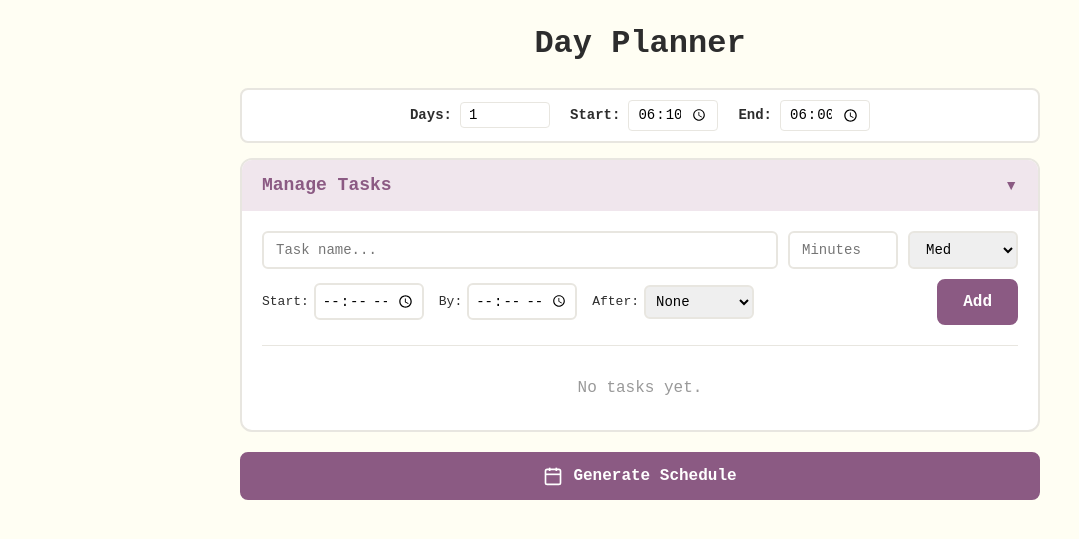
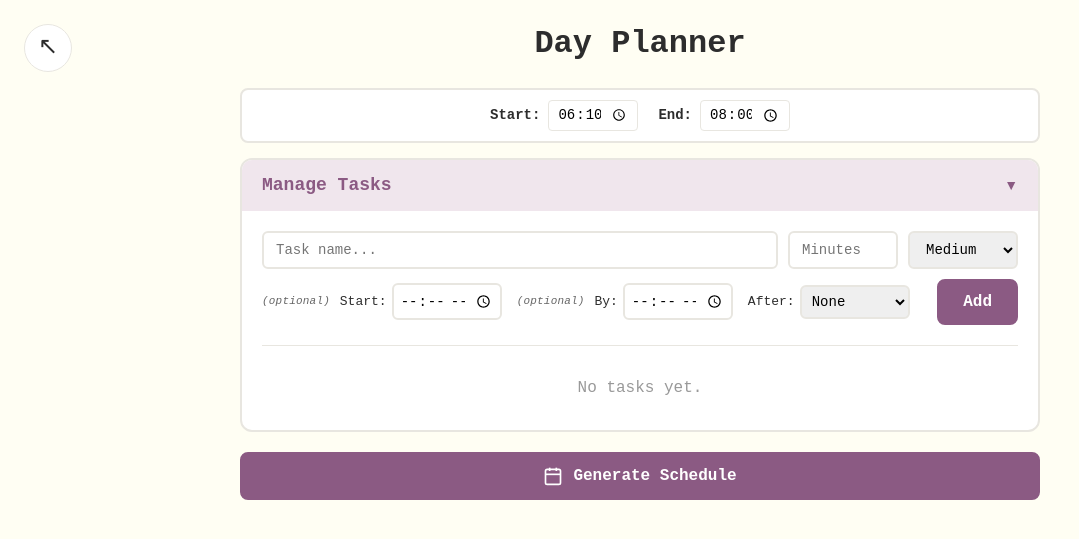
Before and after one commit to Lem0naise/website, a Jekyll site: the page planyourday/index.html, which Jekyll copies as it is, in a window 1280 px wide. Shown: the top 539 px of the page, without its empty margins (0-1079 px from the left). Built offline with Jekyll 4.4.1, drawn with Linux system fonts in a browser that asks for light colours; some web fonts are replaced; some of the changed lines change nothing that is shown.

Commit message:
Enhance Day Planner functionality with task editing, improved UI elements, and error handling; add utility classes for better styling

```diff
--- a/planyourday/day.js
+++ b/planyourday/day.js
@@ -1,10 +1,11 @@
-// Day Planner Application
+// Day Planner Application - Single Day Optimized
 const STORAGE_KEY = 'dayPlannerTasks';
 
 class DayPlanner {
     constructor() {
         this.tasks = [];
         this.currentSchedule = null;
+        this.editingTaskId = null;
         this.loadTasks();
         this.initializeUI();
     }
@@ -22,14 +23,23 @@
         this.generateScheduleBtn = document.getElementById('generate-schedule-btn');
         this.scheduleDisplay = document.getElementById('schedule-display');
         this.statusMessage = document.getElementById('status-message');
-        this.daysAheadInput = document.getElementById('days-ahead');
         this.generateBtnText = document.getElementById('generate-btn-text');
 
-        // New UI Elements
+        // Time Layout Elements
         this.dayStartInput = document.getElementById('day-start');
         this.dayEndInput = document.getElementById('day-end');
         this.panelToggle = document.getElementById('panel-toggle');
         this.taskPanel = document.getElementById('task-panel');
+
+        // Cleanup HTML elements if needed
+        const multiDayElements = ['days-ahead', 'future-start-group', 'task-day-group'];
+        multiDayElements.forEach(id => {
+            const el = document.getElementById(id);
+            if (el) {
+                el.parentElement.style.display = 'none';
+                if(el.classList.contains('c-group')) el.style.display = 'none';
+            }
+        });
 
         // Set Default Start Time to Current Time
         const now = new Date();
@@ -44,7 +54,6 @@
 
         this.generateScheduleBtn.addEventListener('click', () => this.generateSchedule());
 
-        // Toggle Logic
         this.panelToggle.addEventListener('click', () => {
             this.taskPanel.classList.toggle('minimized');
         });
@@ -69,19 +78,50 @@
             if (d <= s + duration) return this.showStatus('Deadline is too tight', 'error');
         }
 
-        const task = {
-            id: Date.now(),
+        const taskData = {
             name, duration, priority,
             startTime: startTime || null,
             deadline: deadline || null,
             afterTaskId: afterTaskId || null
         };
 
-        this.tasks.push(task);
+        if (this.editingTaskId) {
+            const index = this.tasks.findIndex(t => t.id === this.editingTaskId);
+            if (index !== -1) {
+                this.tasks[index] = { ...this.tasks[index], ...taskData };
+                this.showStatus('Task updated', 'success');
+            }
+            this.editingTaskId = null;
+            this.addTaskBtn.textContent = 'Add';
+        } else {
+            this.tasks.push({
+                id: Date.now(),
+                ...taskData
+            });
+            this.showStatus('Task added', 'success');
+        }
+
         this.saveTasks();
         this.renderTasks();
         this.clearInputs();
-        this.showStatus('Task added', 'success');
+    }
+
+    editTask(id) {
+        const task = this.tasks.find(t => t.id === id);
+        if (!task) return;
+
+        this.taskNameInput.value = task.name;
+        this.taskDurationInput.value = task.duration;
+        this.taskPrioritySelect.value = task.priority;
+        this.taskStartTimeInput.value = task.startTime || '';
+        this.taskDeadlineInput.value = task.deadline || '';
+        this.taskAfterSelect.value = task.afterTaskId || '';
+
+        this.editingTaskId = id;
+        this.addTaskBtn.textContent = 'Update';
+
+        this.taskPanel.classList.remove('minimized');
+        this.taskNameInput.focus();
     }
 
     clearInputs() {
@@ -90,15 +130,28 @@
         this.taskStartTimeInput.value = '';
         this.taskDeadlineInput.value = '';
         this.taskAfterSelect.value = '';
+
+        if (this.editingTaskId) {
+            this.editingTaskId = null;
+            this.addTaskBtn.textContent = 'Add';
+        }
         this.taskNameInput.focus();
     }
 
     timeToMinutes(timeStr) {
-        const [hours, minutes] = timeStr.split(':').map(Number);
+        if (!timeStr) return 0;
+        const parts = timeStr.split(':');
+        if (parts.length < 2) return 0;
+
+        const hours = Number(parts[0]);
+        const minutes = Number(parts[1]);
+
+        if (isNaN(hours) || isNaN(minutes)) return 0;
         return hours * 60 + minutes;
     }
 
     minutesToTime(minutes) {
+        if (isNaN(minutes)) return "00:00";
         const hours = Math.floor(minutes / 60);
         const mins = minutes % 60;
         return `${hours.toString().padStart(2, '0')}:${mins.toString().padStart(2, '0')}`;
@@ -106,6 +159,7 @@
 
     removeTask(id) {
         this.tasks = this.tasks.filter(task => task.id !== id);
+        if (this.editingTaskId === id) this.clearInputs();
         this.saveTasks();
         this.renderTasks();
     }
@@ -124,14 +178,17 @@
             if (task.startTime) badges += `<span class="constraint-badge">@${task.startTime}</span>`;
             if (task.deadline) badges += `<span class="constraint-badge"><${task.deadline}</span>`;
 
+            const isEditing = this.editingTaskId === task.id ? 'style="border-color:var(--accent); background-color:var(--accent-soft);"' : '';
+
             return `
-                <div class="task-item">
+                <div class="task-item" ${isEditing}>
                     <div class="task-priority-badge ${task.priority}"></div>
                     <div class="task-info">
                         <span class="task-name">${task.name}</span>
-                        <div style="display:flex; gap:4px;">${badges}</div>
+                        <div style="display:flex; gap:4px; flex-wrap:wrap;">${badges}</div>
                     </div>
                     <span class="task-duration">${task.duration}m</span>
+                    <button class="task-remove" style="color:var(--accent); border-color:var(--accent);" onclick="planner.editTask(${task.id})">✎</button>
                     <button class="task-remove" onclick="planner.removeTask(${task.id})">✕</button>
                 </div>
             `;
@@ -141,79 +198,94 @@
     generateSchedule() {
         if (this.tasks.length === 0) return this.showStatus('Add tasks first', 'error');
 
-        const daysAhead = parseInt(this.daysAheadInput.value) || 1;
+        const generationSeed = Date.now();
 
-        // 1. Get Start/End Times from Inputs
-        const startDayMin = this.timeToMinutes(this.dayStartInput.value);
-        const endDayMin = this.timeToMinutes(this.dayEndInput.value);
+        let startDayMin = this.timeToMinutes(this.dayStartInput.value);
+        // Default to now if empty (avoid NaN)
+        if (!this.dayStartInput.value) {
+            const now = new Date();
+            startDayMin = now.getHours() * 60 + now.getMinutes();
+        }
+
+        let endDayMin = this.timeToMinutes(this.dayEndInput.value);
+        if (!this.dayEndInput.value) endDayMin = 18 * 60;
 
         if (startDayMin >= endDayMin) {
             return this.showStatus('Start time must be before End time', 'error');
         }
 
-        const minutesPerDay = endDayMin - startDayMin;
-        const totalAvailable = minutesPerDay * daysAhead;
-        const totalTaskDuration = this.tasks.reduce((sum, t) => sum + t.duration, 0);
+        const totalAvailable = endDayMin - startDayMin;
+        const totalTaskDuration = this.tasks.reduce((sum, t) => sum + (t.duration || 0), 0);
 
-        // 2. ERROR CHECK: Do tasks fit?
+        let dailySlack = 0;
+        let isCrunchMode = false;
+
         if (totalTaskDuration > totalAvailable) {
-            return this.showStatus(`Impossible! Tasks: ${totalTaskDuration}m. Available: ${totalAvailable}m.`, 'error');
+            isCrunchMode = true;
+            dailySlack = 0;
+        } else {
+            dailySlack = totalAvailable - totalTaskDuration;
         }
 
-        // 3. Minimize Modal & Change Text
         this.taskPanel.classList.add('minimized');
+        const isRegen = this.generateBtnText.textContent.includes("Regenerate");
         this.generateBtnText.textContent = "Regenerate Schedule";
 
-        const schedules = [];
-        for (let day = 0; day < daysAhead; day++) {
-            const date = new Date();
-            date.setDate(date.getDate() + day);
+        const schedule = this.runScheduler(
+            new Date(),
+            this.tasks,
+            startDayMin,
+            endDayMin,
+            dailySlack,
+            isCrunchMode,
+            generationSeed
+        );
 
-            // Calculate specific start time for Today vs Future days
-            let dayStart = startDayMin;
-            if (day === 0) {
-                 // For today, ensure we don't schedule in the past if user left input as default
-                 // But strictly respecting the input is better UX usually.
-                 // We use the input value provided.
+        this.renderSchedule(schedule);
+
+        if (schedule.droppedTasks.length > 0) {
+            const names = schedule.droppedTasks.join(', ');
+            this.showStatus(`Warning: Could not fit: ${names}`, 'warning', 6000);
+        } else if (isCrunchMode) {
+            this.showStatus('Tight schedule! Prioritized High Priority & Short tasks.', 'warning');
         } else {
-                // For future days, usually start at 9am, but let's stick to the user input for consistency
-                // OR default to 9am if input is "now".
-                // Let's stick to the user's defined "Start Time" for all days for consistency.
+            const msg = isRegen ? 'Schedule reshuffled!' : 'Schedule generated successfully!';
+            this.showStatus(msg, 'success');
+        }
     }
 
-            const schedule = this.createDaySchedule(date, day, daysAhead, dayStart, endDayMin);
-            schedules.push(schedule);
-        }
+    runScheduler(date, allTasks, startOfDayMinutes, endOfDayMinutes, slackBudget, isCrunchMode, seed) {
+        // Sanitize tasks
+        const validTasks = allTasks.filter(t => t && !isNaN(t.duration) && t.duration > 0);
 
-        this.renderSchedule(schedules);
-        this.showStatus('Schedule generated!', 'success');
-    }
+        const fixedTimeTasks = validTasks.filter(t => t.startTime);
+        const deadlineTasks = validTasks.filter(t => t.deadline && !t.startTime);
+        const flexibleTasks = validTasks.filter(t => !t.startTime && !t.deadline);
 
-    createDaySchedule(date, dayIndex, totalDays, startOfDayMinutes, endOfDayMinutes) {
-        const seed = Date.now() + dayIndex;
+        const priorityWeight = { high: 3, medium: 2, low: 1 };
 
-        // Distribute tasks
-        const tasksPerDay = Math.ceil(this.tasks.length / totalDays);
-        const startIndex = dayIndex * tasksPerDay;
-        const endIndex = Math.min(startIndex + tasksPerDay, this.tasks.length);
-        let dayTasks = this.tasks.slice(startIndex, endIndex);
-
-        const fixedTimeTasks = dayTasks.filter(t => t.startTime);
-        const deadlineTasks = dayTasks.filter(t => t.deadline && !t.startTime);
-        const flexibleTasks = dayTasks.filter(t => !t.startTime && !t.deadline);
-
-        // Sort flexible tasks
-        const priorityWeight = { high: 3, medium: 2, low: 1 };
         flexibleTasks.sort((a, b) => {
             const pDiff = priorityWeight[b.priority] - priorityWeight[a.priority];
-            return pDiff + ((this.seededRandom(seed + a.id) - 0.5) * 0.5);
+            if (pDiff !== 0) return pDiff;
+
+            if (isCrunchMode) {
+                return a.duration - b.duration;
+            } else {
+                return (this.seededRandom(seed + a.id) - 0.5);
+            }
         });
 
         const blocks = [];
         const scheduledTaskIds = new Set();
         const scheduledTaskEndTimes = new Map();
+        let droppedTasks = [];
 
         const addBlock = (task, start) => {
+            // Safety check for start time
+            if (isNaN(start)) {
+                console.error("Attempted to add block with NaN start", task);
+                return;
+            }
             blocks.push({
                 type: 'task', startTime: start, duration: task.duration,
                 name: task.name, priority: task.priority
@@ -236,7 +308,9 @@
         };
 
         const findFirstSlot = (duration, minStartTime) => {
-            let candidateStart = Math.max(minStartTime, startOfDayMinutes);
+            let safeMin = isNaN(minStartTime) ? startOfDayMinutes : minStartTime;
+            let candidateStart = Math.max(safeMin, startOfDayMinutes);
+
             if (isRangeFree(candidateStart, duration)) return candidateStart;
 
             for (const block of blocks) {
@@ -251,19 +325,25 @@
         fixedTimeTasks.forEach(task => {
             const start = this.timeToMinutes(task.startTime);
             if (start >= startOfDayMinutes) addBlock(task, start);
+            else droppedTasks.push(task.name);
         });
 
         // 2. Deadline Tasks
         deadlineTasks.forEach(task => {
             const deadline = this.timeToMinutes(task.deadline);
             const slot = findFirstSlot(task.duration, startOfDayMinutes);
-            if (slot !== null && (slot + task.duration) <= deadline) addBlock(task, slot);
+            if (slot !== null && (slot + task.duration) <= deadline) {
+                addBlock(task, slot);
+            } else {
+                droppedTasks.push(task.name);
+            }
         });
 
-        // 3. Flexible Tasks with Break Probability
+        // 3. Flexible Tasks
         let tasksRemaining = [...flexibleTasks];
         let stuckCounter = 0;
-        const BREAK_CHANCE = 0.3; // 30% chance to take a break before a task
+        const BREAK_CHANCE = 0.3;
+        let currentBudget = slackBudget;
 
         while (tasksRemaining.length > 0 && stuckCounter < tasksRemaining.length * 2) {
             const task = tasksRemaining.shift();
@@ -273,7 +353,7 @@
             if (task.afterTaskId) {
                 if (scheduledTaskIds.has(parseInt(task.afterTaskId))) {
                     earliestStart = scheduledTaskEndTimes.get(parseInt(task.afterTaskId));
-                } else if (dayTasks.find(t => t.id == task.afterTaskId)) {
+                } else if (validTasks.find(t => t.id == task.afterTaskId)) {
                     dependencyMet = false;
                 }
             }
@@ -284,22 +364,32 @@
                 continue;
             }
 
-            // --- BREAK LOGIC ---
-            // Roll dice. If we want a break, try to schedule Task duration + 15 min buffer
-            // If that fits, we add the task at (slot + 15).
-            // If it doesn't fit, we fall back to normal scheduling.
             let scheduled = false;
-            if (this.seededRandom(seed + task.id + stuckCounter) < BREAK_CHANCE) {
-                const breakDuration = 15;
-                const slotWithBreak = findFirstSlot(task.duration + breakDuration, earliestStart);
 
+            // --- Break Scheduling ---
+            const wantBreak = this.seededRandom(seed + task.id + stuckCounter) < BREAK_CHANCE;
+
+            if (wantBreak && currentBudget >= 15) {
+                const options = [];
+                if (currentBudget >= 15) options.push(15);
+                if (currentBudget >= 30) options.push(30);
+                if (currentBudget >= 45) options.push(45);
+                if (currentBudget >= 60) options.push(60);
+
+                // FIX: Use numeric seed offset instead of string concatenation
+                // "brk" string was causing NaN in seededRandom math
+                const pickIndex = Math.floor(this.seededRandom(seed + task.id + 999) * options.length);
+                const breakDur = options[pickIndex];
+
+                const slotWithBreak = findFirstSlot(task.duration + breakDur, earliestStart);
                 if (slotWithBreak !== null) {
-                    // Schedule task after the break
-                    addBlock(task, slotWithBreak + breakDuration);
+                    addBlock(task, slotWithBreak + breakDur);
                     scheduled = true;
+                    currentBudget -= breakDur;
                 }
             }
 
+            // Fallback
             if (!scheduled) {
                 const slot = findFirstSlot(task.duration, earliestStart);
                 if (slot !== null) {
@@ -308,8 +398,16 @@
                 }
             }
 
-            if (scheduled) stuckCounter = 0;
-            else console.log(`Skipped ${task.name}`);
+            if (scheduled) {
+                stuckCounter = 0;
+            } else {
+                 tasksRemaining.push(task);
+                 stuckCounter++;
+            }
+        }
+
+        if (tasksRemaining.length > 0) {
+            droppedTasks = droppedTasks.concat(tasksRemaining.map(t => t.name));
         }
 
         // 4. Fill Free Time
@@ -335,12 +433,13 @@
             });
         }
 
-        return { date, blocks: finalBlocks };
+        return { date, blocks: finalBlocks, droppedTasks };
     }
 
-    renderSchedule(schedules) {
-        this.scheduleDisplay.innerHTML = schedules.map(schedule => {
-            const dateStr = schedule.date.toLocaleDateString('en-US', { weekday: 'long' });
+    renderSchedule(schedule) {
+        const dateStr = schedule.date.toLocaleDateString('en-US', {
+            weekday: 'long', month: 'long', day: 'numeric'
+        });
 
         const blocksHTML = schedule.blocks.map(block => {
             const s = block.startTime;
@@ -359,7 +458,7 @@
             `;
         }).join('');
 
-            return `
+        this.scheduleDisplay.innerHTML = `
             <div class="day-schedule">
                 <div class="day-header">
                     <span>${dateStr}</span>
@@ -367,10 +466,10 @@
                 <div class="timeline">${blocksHTML}</div>
             </div>
         `;
-        }).join('');
     }
 
     formatTime(hour, minute) {
+        if (isNaN(hour) || isNaN(minute)) return "--:--";
         const period = hour >= 12 ? 'PM' : 'AM';
         const displayHour = hour > 12 ? hour - 12 : (hour === 0 ? 12 : hour);
         const displayMin = minute.toString().padStart(2, '0');
@@ -382,16 +481,31 @@
         return x - Math.floor(x);
     }
 
-    showStatus(message, type) {
+    showStatus(message, type, duration = 4000) {
         this.statusMessage.textContent = message;
         this.statusMessage.className = `status-message ${type} visible`;
-        setTimeout(() => this.statusMessage.classList.remove('visible'), 4000);
+        setTimeout(() => this.statusMessage.classList.remove('visible'), duration);
     }
 
     saveTasks() { localStorage.setItem(STORAGE_KEY, JSON.stringify(this.tasks)); }
+
     loadTasks() {
         const saved = localStorage.getItem(STORAGE_KEY);
-        if (saved) this.tasks = JSON.parse(saved);
+        if (saved) {
+            try {
+                const parsed = JSON.parse(saved);
+                this.tasks = parsed.map(t => ({
+                    ...t,
+                    duration: (typeof t.duration === 'number' && !isNaN(t.duration)) ? t.duration : 30,
+                    priority: ['high', 'medium', 'low'].includes(t.priority) ? t.priority : 'medium',
+                    startTime: t.startTime || null,
+                    deadline: t.deadline || null
+                }));
+            } catch (e) {
+                console.error("Data corruption detected, resetting tasks");
+                this.tasks = [];
+            }
+        }
     }
 }
 
--- a/planyourday/index.html
+++ b/planyourday/index.html
@@ -3,7 +3,7 @@
     <head>
         <meta charset="UTF-8">
         <meta name="viewport" content="width=device-width, initial-scale=1">
-		<title>Day Planner - Smart Task Scheduler | Indigo Nolan</title>
+        <title>Day Planner - Smart Task Scheduler</title>
         <meta name="theme-color" content="#fffef3">
         <link rel="stylesheet" href="stylesheet.css?version=2.0">
 
@@ -55,16 +55,12 @@
 
                 <div class="settings-bar">
                     <div class="setting-group">
-						<label for="days-ahead">Days:</label>
-						<input type="number" id="days-ahead" min="1" max="7" value="1" class="input-compact">
-					</div>
-					<div class="setting-group">
                         <label for="day-start">Start:</label>
                         <input type="time" id="day-start" class="input-compact">
                     </div>
                     <div class="setting-group">
                         <label for="day-end">End:</label>
-						<input type="time" id="day-end" value="18:00" class="input-compact">
+                        <input type="time" id="day-end" value="20:00" class="input-compact">
                     </div>
                 </div>
 
@@ -81,18 +77,18 @@
                                 <input type="number" id="task-duration" placeholder="Minutes" min="5" step="5" class="input-field small">
                                 <select id="task-priority" class="input-field small">
                                     <option value="high">High</option>
-									<option value="medium" selected>Med</option>
+                                    <option value="medium" selected>Medium</option>
                                     <option value="low">Low</option>
                                 </select>
                             </div>
 
                             <div class="constraint-inputs">
                                 <div class="c-group">
-									<label>Start:</label>
+                                    <label for="task-start-time"><span class="optional-label">(optional)</span> Start:</label>
                                     <input type="time" id="task-start-time" class="input-field tiny">
                                 </div>
                                 <div class="c-group">
-									<label>By:</label>
+                                    <label for="task-deadline"><span class="optional-label">(optional)</span> By:</label>
                                     <input type="time" id="task-deadline" class="input-field tiny">
                                 </div>
                                 <div class="c-group">
@@ -126,6 +122,10 @@
             </div>
         </main>
 
+
+		<a href="/" class="home-button" aria-label="Return to homepage">↖</a>
+
+
         <script src="day.js"></script>
     </body>
 </html>
--- a/planyourday/stylesheet.css
+++ b/planyourday/stylesheet.css
@@ -214,6 +214,16 @@
 	font-size: 14px;
 }
 
+/* Add this utility class */
+.hidden {
+    display: none !important;
+}
+
+/* Ensure the new day selector fits */
+#task-specific-day {
+    min-width: 90px;
+}
+
 .time-block .time-label { width: 110px; font-weight: 600; flex-shrink: 0; }
 .time-block.high-priority { border-left-color: var(--high-priority); }
 .time-block.medium-priority { border-left-color: var(--medium-priority); }
@@ -284,3 +294,40 @@
 .secondary:hover {
 	background-color: var(--accent-soft);
 }
+
+/* Optional Label */
+.optional-label {
+    color: var(--text-light);
+    font-size: 11px;
+    font-style: italic;
+    margin-right: 2px;
+    letter-spacing: 0.2px;
+    vertical-align: middle;
+}
+
+/* Home Button */
+.home-button {
+	position: fixed;
+	top: 24px;
+	left: 24px;
+	width: 48px;
+	height: 48px;
+	background-color: var(--card-bg);
+	border: 1px solid var(--border);
+	border-radius: 50%;
+	display: flex;
+	align-items: center;
+	justify-content: center;
+	font-size: 24px;
+	color: var(--text);
+	text-decoration: none;
+	transition: all 0.2s ease;
+	z-index: 1000;
+}
+
+.home-button:hover {
+	background-color: var(--accent);
+	color: white;
+	border-color: var(--accent);
+	transform: scale(1.05);
+}
```
Lines whose indentation alone changed are shown as unchanged.
